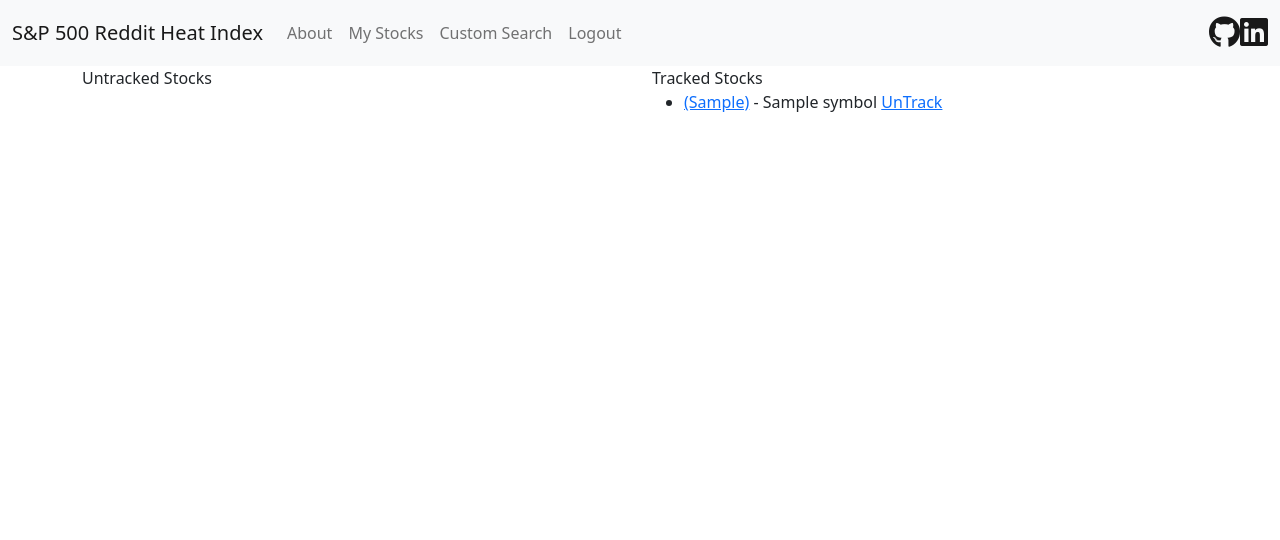
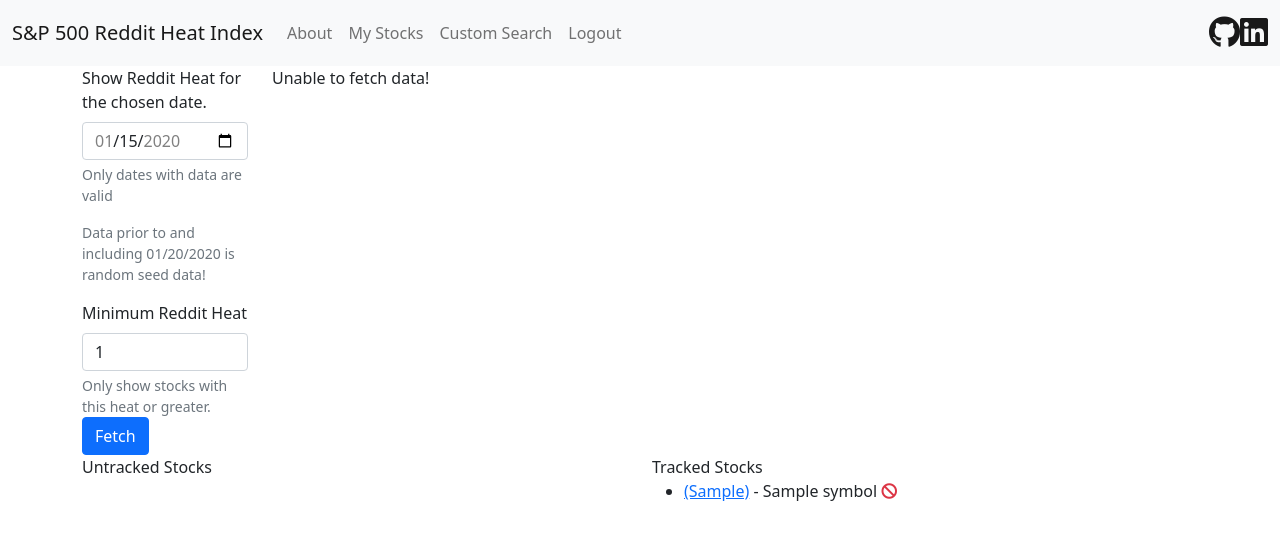
Before and after one commit to jonrus/RedditStockHeatmap, a Flask app: page /user/stocks in a window 1280 px wide. Shown: the top 540 px of the page. Run offline with Flask 2, Linux system fonts and the light colour scheme; the visitor is signed in with stand-in values (Sample User, id 1); tables that the repository leaves empty hold one stand-in row (values such as "Sample post"); some libraries are stand-ins or nearby versions.

Commit message:
Users are now displayed their own bubble map of their tracked stocks. Also added a bit of error checking to the requests for data via JS. Nearing complete... Need to add custom searching. Styling is junk, but it is what it is at this point.

```diff
--- a/app.py
+++ b/app.py
@@ -38,7 +38,7 @@ def get_reddit_heat_by_date(date, cutoff = 1):
     return heat_data
 
 #***********************************
-#* Webview Routes
+#* Public Webview Routes
 #***********************************
 @app.route("/")
 def root_route():
@@ -101,10 +101,19 @@ def user_stocks_route():
     if "uname" not in session:
         return redirect("/")
 
+    newest = RedditHeat.query.order_by(RedditHeat.date.desc()).first()
+    oldest = RedditHeat.query.order_by(RedditHeat.date).first()
+
     #get all the stocks
     all_stocks = Symbol.query.order_by("symbol")
     user = User.query.filter_by(username = session['uname']).first_or_404()
-    return render_template("user_stocks.html", user_stocks = user.symbols, all_stocks = all_stocks)
+    return render_template(
+        "user_stocks.html",
+        user_stocks = user.symbols,
+        all_stocks = all_stocks,
+        newest_data_date = str(newest.date)[:10],
+        oldest_data_date = str(oldest.date)[:10]
+        )
 
 @app.route("/user/stocks/add/<int:sym_id>")
 def user_add_tracked_stockroute(sym_id):
@@ -115,6 +124,7 @@ def user_add_tracked_stockroute(sym_id):
     new_tracked_sym = UserSymbol(user_id = user.id, symbol_id = sym_id)
     db.session.add(new_tracked_sym)
     db.session.commit()
+    flash("Added stock to tracking list", "success")
     return redirect("/user/stocks")
 
 @app.route("/user/stocks/remove/<int:sym_id>")
@@ -125,6 +135,7 @@ def user_remove_tracked_stockroute(sym_id):
     user = User.query.filter_by(username = session['uname']).first_or_404()
     UserSymbol.query.filter_by(user_id = user.id).filter_by(symbol_id = sym_id).delete()
     db.session.commit()
+    flash("Removed stock from tracking list", "info")
     return redirect("/user/stocks")
 
 @app.route("/user/search")
@@ -136,7 +147,41 @@ def user_custom_search_route():
 @app.route("/user/logout")
 def user_logout_route():
     session.pop("uname")
+    flash("Logged Out", "success")
     return redirect("/")
+
+@app.route("/user/data")
+def user_data_route():
+    heat_limit = int(request.args.get('heat', 1))
+    date = request.args.get('date', None)
+    username = request.args.get("user", "")
+
+    if date == "" or username == None:
+        # Return an error...
+        return jsonify({
+            "error" : "Unable to fetch data for given date!"
+        })
+
+    user = User.query.filter_by(username=username).first_or_404()
+    if len(user.symbols) == 0:
+        return jsonify({
+            "error": "Add a stock to be tracked"
+        })
+
+    heat_data = []
+    for sym in user.symbols:
+        for heat in sym.heat:
+            if str(heat.date)[:10] == date:
+                if heat.heat >= heat_limit:
+                    heat_data.append(
+                        {
+                            "Name" : heat.symbol.name,
+                            "Count" : heat.heat,
+                            "Symbol" : heat.symbol.symbol,
+                            "id" : heat.id
+                        }
+                    )
+    return jsonify(heat_data)
 
 #***********************************
 #* API Style Routes
--- a/heat_updater.py
+++ b/heat_updater.py
@@ -13,8 +13,8 @@ def update_heat():
             total_heat = 0
             for sub in all_subs:
                 #TODO: add auto update current date
-                date_to_start = "2021-01-30 00:00:00+0000" # For our use, should be one day after to date_to_find
-                date_to_find = "2021-01-29 00:00:00+0000"
+                date_to_start = "2021-01-31 00:00:00+0000" # For our use, should be one day after to date_to_find
+                date_to_find = "2021-01-30 00:00:00+0000"
                 res = reddit.search_slice(
                     term = stock.name,
                     subreddit = sub.name,
--- a/models.py
+++ b/models.py
@@ -47,8 +47,6 @@ class RedditHeat(db.Model):
     open_price = db.Column(db.Float(precision = 2), nullable = True)
     close_price = db.Column(db.Float(precision = 2), nullable = True)
     percent_change = db.Column(db.Float(precision = 2), nullable = True)
-
-
 
     def __repr__(self):
         return f"<RedditHeat: {self.date.month}/{self.date.day}/{self.date.year} {self.symbol.symbol} {self.heat}>"
--- a/static/bubble_map.js
+++ b/static/bubble_map.js
@@ -1,15 +1,3 @@
-async function fetchFilterData(event) {
-    event.preventDefault();
-
-    document.getElementById("bubbleMap").innerHTML = '<div class="spinner-border text-success" role="status"><span class="visually-hidden">Loading Reddit Heat Data...</span></div>';
-
-    const data_date = document.getElementById("startDatePicker").value;
-    const heat_limit = document.getElementById("minRedditHeat").value;
-    let res = await axios.get(`/api/date/${data_date}?heat=${heat_limit}`);
-    //TODO: ADD error handling - Show user when they get no results with their limits, etc
-    buildBubbleChart(res.data);
-}
-
 function buildBubbleChart(formData) {
     dataset = {
         "children": formData
@@ -104,9 +92,3 @@ function buildBubbleChart(formData) {
     d3.select(self.frameElement)
         .style("height", diameter + "px");
 }
-
-//////////////////////////
-// Event Listeners
-//////////////////////////
-document.addEventListener("DOMContentLoaded", fetchFilterData); // Perform first data fetch after page loads
-document.getElementById("submitFilterForm").addEventListener("click", fetchFilterData);
--- /dev/null
+++ b/static/user_bubble_map.js
@@ -0,0 +1,27 @@
+async function fetchUserFilterData(event) {
+    event.preventDefault();
+    const bMapDiv = document.getElementById("bubbleMap");
+    bMapDiv.innerHTML = '<div class="spinner-border text-success" role="status"><span class="visually-hidden">Loading Reddit Heat Data...</span></div>';
+
+    const data_date = document.getElementById("startDatePicker").value;
+    const heat_limit = document.getElementById("minRedditHeat").value;
+    const uname = document.getElementById("UserName").value;
+    try {
+        let res = await axios.get(`/user/data?date=${data_date}&heat=${heat_limit}&user=${uname}`);
+        if (res.data.error) {
+            bMapDiv.innerHTML = res.data.error;
+        }
+        else {
+            buildBubbleChart(res.data);
+        }
+    }
+    catch (err) {
+        bMapDiv.innerHTML = "Unable to fetch data!";
+    }
+}
+
+//////////////////////////
+// Event Listeners
+//////////////////////////
+document.addEventListener("DOMContentLoaded", fetchUserFilterData); // Perform first data fetch after page loads
+document.getElementById("submitFilterForm").addEventListener("click", fetchUserFilterData);
--- a/templates/bubble_map.html
+++ b/templates/bubble_map.html
@@ -21,7 +21,7 @@
                 <button type="submit" class="btn btn-primary" id="submitFilterForm">Fetch</button>
               </form>
         </div>
-        <div class="col-lg">
+        <div class="col-lg-10">
             <div id="bubbleMap">
                 <div class="spinner-border text-success" role="status">
                     <span class="visually-hidden">Loading Reddit Heat Data...</span>
@@ -32,4 +32,5 @@
 </div>
 
 <script src="/static/bubble_map.js"></script>
+<script src="/static/public_bubble_map.js"></script>
 {% endblock %}
--- a/templates/user_stocks.html
+++ b/templates/user_stocks.html
@@ -3,14 +3,36 @@
 {% block page_title %}My Stocks | Reddit Heat Index{% endblock %}
 
 {% block page_content %}
+<script type="text/javascript" src="https://d3js.org/d3.v4.min.js"></script>
 <div class="container">
+    <div class="row">
+        <div class="col-sm">
+            <form>
+                  <label for="startDatePicker" class="form-label">Show Reddit Heat for the chosen date.</label>
+                  <input type="date" class="form-control" id="startDatePicker" aria-describedby="startDateHelp" min="{{oldest_data_date}}" max="{{newest_data_date}}" value="{{newest_data_date}}">
+                  <div id="startDateHelp" class="form-text"><p>Only dates with data are valid</p><p>Data prior to and including 01/20/2020 is random seed data!</p></div>
+                  <label for="minRedditHeat" class="form-label">Minimum Reddit Heat</label>
+                  <input type="number" class="form-control" id="minRedditHeat" min="1", max="100" value="1">
+                  <div id="minRedditHeatHelp" class="form-text">Only show stocks with this heat or greater.</div>
+                  <input type="hidden" id="UserName" value="{{session['uname']}}">
+                <button type="submit" class="btn btn-primary" id="submitFilterForm">Fetch</button>
+              </form>
+        </div>
+        <div class="col-lg-10">
+            <div id="bubbleMap">
+                <div class="spinner-border text-success" role="status">
+                    <span class="visually-hidden">Loading Reddit Heat Data...</span>
+                </div>
+            </div>
+        </div>
+    </div>
     <div class="row">
         <div class="col-sm">
           Untracked Stocks
           <ul>
           {% for sym in all_stocks %}
             {% if sym not in user_stocks %}
-            <li><a href="/sym/{{sym.symbol}}">({{sym.symbol}})</a> - {{sym.name}} <a href="/user/stocks/add/{{sym.id}}">Track</a></li>
+            <li><a href="/sym/{{sym.symbol}}">({{sym.symbol}})</a> - {{sym.name}} <a href="/user/stocks/add/{{sym.id}}" class="link-info"><i class="fas fa-plus-circle"></i></a></li>
             {% endif %}
           {% endfor %}
           </ul>
@@ -19,10 +41,12 @@
           Tracked Stocks
           <ul>
           {% for sym in user_stocks %}
-            <li><a href="/sym/{{sym.symbol}}">({{sym.symbol}})</a> - {{sym.name}} <a href="/user/stocks/remove/{{sym.id}}">UnTrack</a></li>
+            <li><a href="/sym/{{sym.symbol}}">({{sym.symbol}})</a> - {{sym.name}} <a href="/user/stocks/remove/{{sym.id}}" class="link-danger"><i class="fas fa-ban"></i></a></li>
           {% endfor %}
           </ul>
         </div>
     </div>
 </div>
+<script src="/static/bubble_map.js"></script>
+<script src="/static/user_bubble_map.js"></script>
 {% endblock %}
```
Also changed, not shown: static/public_bubble_map.js (added, +26 -0 lines).
